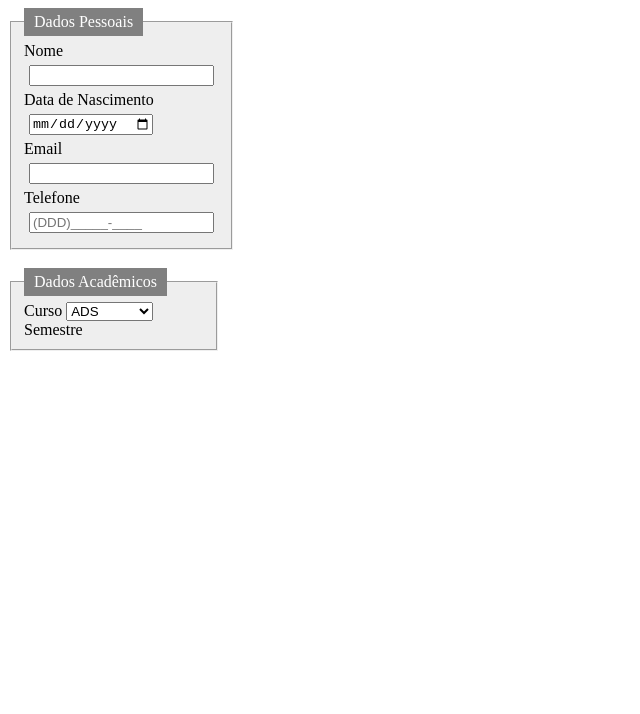
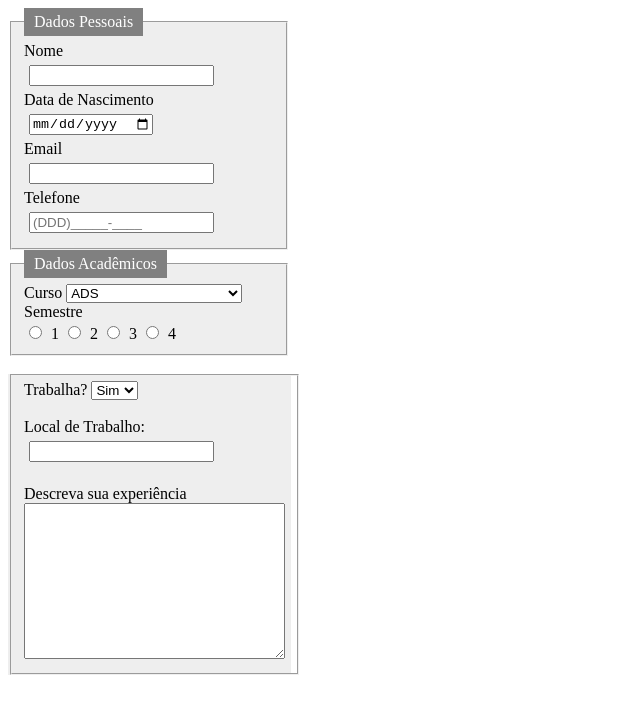
Before and after one commit to Fragellii/forms, a plain HTML site: page index.html in a window 1280 px wide. Shown: the whole page, without its empty margins (0-640 px from the left). Drawn offline with Linux system fonts and the light colour scheme.

Commit message:
formulário finalizado

```diff
--- a/index.html
+++ b/index.html
@@ -1,5 +1,6 @@
 <!DOCTYPE html>
 <html lang="en">
+
 <head>
     <meta charset="UTF-8">
     <meta http-equiv="X-UA-Compatible" content="IE=edge">
@@ -7,8 +8,10 @@
     <title>Formulário</title>
     <link rel="stylesheet" href="style.css">
 </head>
+
 <body>
     <form action="">
+
         <fieldset id="dados_pessoais">
             <legend>Dados Pessoais</legend>
             <label for="fname">Nome</label>
@@ -18,25 +21,46 @@
             <label for="emaill">Email</label>
             <input type="email" name="emaill" id="emaill">
             <label for="phone">Telefone</label>
-    <input type="tel" name="phone" id="phone" placeholder="(DDD)_____-____" pattern="[0-9] {}">
+            <input type="tel" name="phone" id="phone" placeholder="(DDD)_____-____" pattern="[0-9] {2} [0-9] {5} [0-9] {4}">
         </fieldset>
-    <br>
+
         <fieldset id="dados_academicos">
             <legend>Dados Acadêmicos</legend>
             <label for="curso">Curso</label>
             <select name="curso" id="curso">
                 <option value="ADS">ADS</option>
                 <option value="GTI">GTI</option>
-            <option value="Segurança">Segurança</option>
-            <option value="DEV">DEV</option>
-            <option value="Java">Java</option>
-        </select>
+                <option value="Segurança da Informação">Segurança da Informação</option>
+                <option value="Ciência de Dados">Ciência de Dados</option>
+                <option value="Banco de Dados">Banco de Dados</option>
+            </select><br>
 
-        <label for="semestre">Semestre</label>
-
-
-
+            <div>
+                <label>Semestre</label><br>
+                <input type="radio" id="semestre" name="semestre" value="1">
+                <label for="semestre">1</label>
+                <input type="radio" id="semestre" name="semestre" value="2">
+                <label for="semestre">2</label>
+                <input type="radio" id="semestre" name="semestre" value="3">
+                <label for="semestre">3</label>
+                <input type="radio" id="semestre" name="semestre" value="4">
+                <label for="semestre">4</label>
+            </div>
+        </fieldset><br>
+        <div id="work">
+            <fieldset>
+                <label for="trabalho">Trabalha?</label>
+                <select name="trabalho" id="trabalho">
+                    <option value="sim">Sim</option>
+                    <option value="nao">Não</option>
+                </select><br><br>
+                <label for="local">Local de Trabalho:</label>
+                <input type="text" id="local" name="local"><br><br>
+                <label for="">Descreva sua experiência</label>
+                <textarea name="" id="" cols="30" rows="10"></textarea>
             </fieldset>
+        </div>
     </form>
 </body>
+
 </html>
--- a/style.css
+++ b/style.css
@@ -1,11 +1,11 @@
 #dados_pessoais {
     background-color: #eeeeee;
-    width: 5px;
+    width: 250px;
 }
 
 #dados_academicos {
     background-color: #eeeeee;
-    width: 180px;
+    width: 250px;
 }
 
 legend {
@@ -18,3 +18,12 @@ input {
     margin: 5px;
     display: block;
 }
+
+div input {
+    display: inline;
+}
+
+#work {
+    width: 283px;
+    background-color: #eeeeee;
+}
```
Lines whose indentation alone changed are shown as unchanged.
